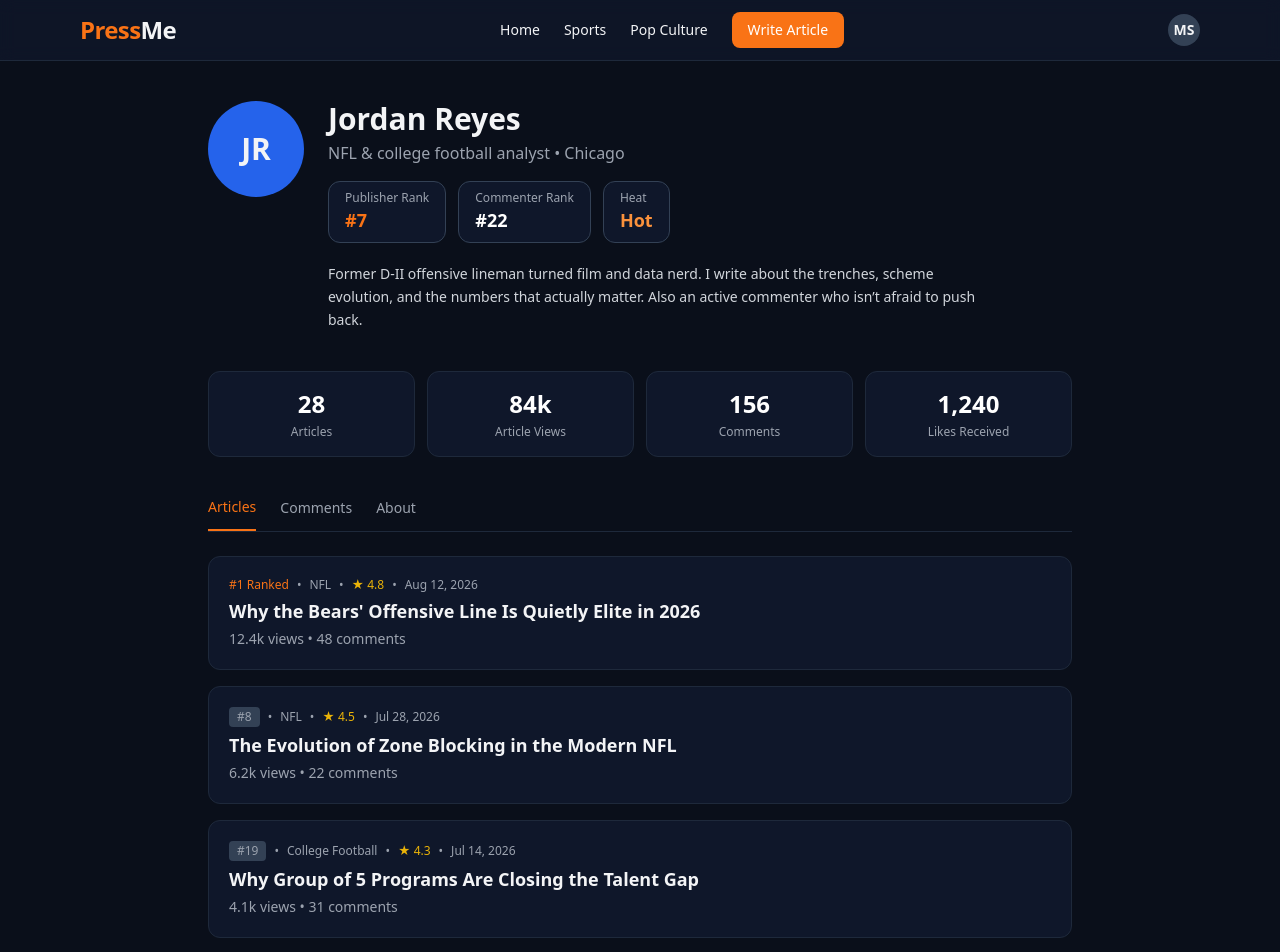
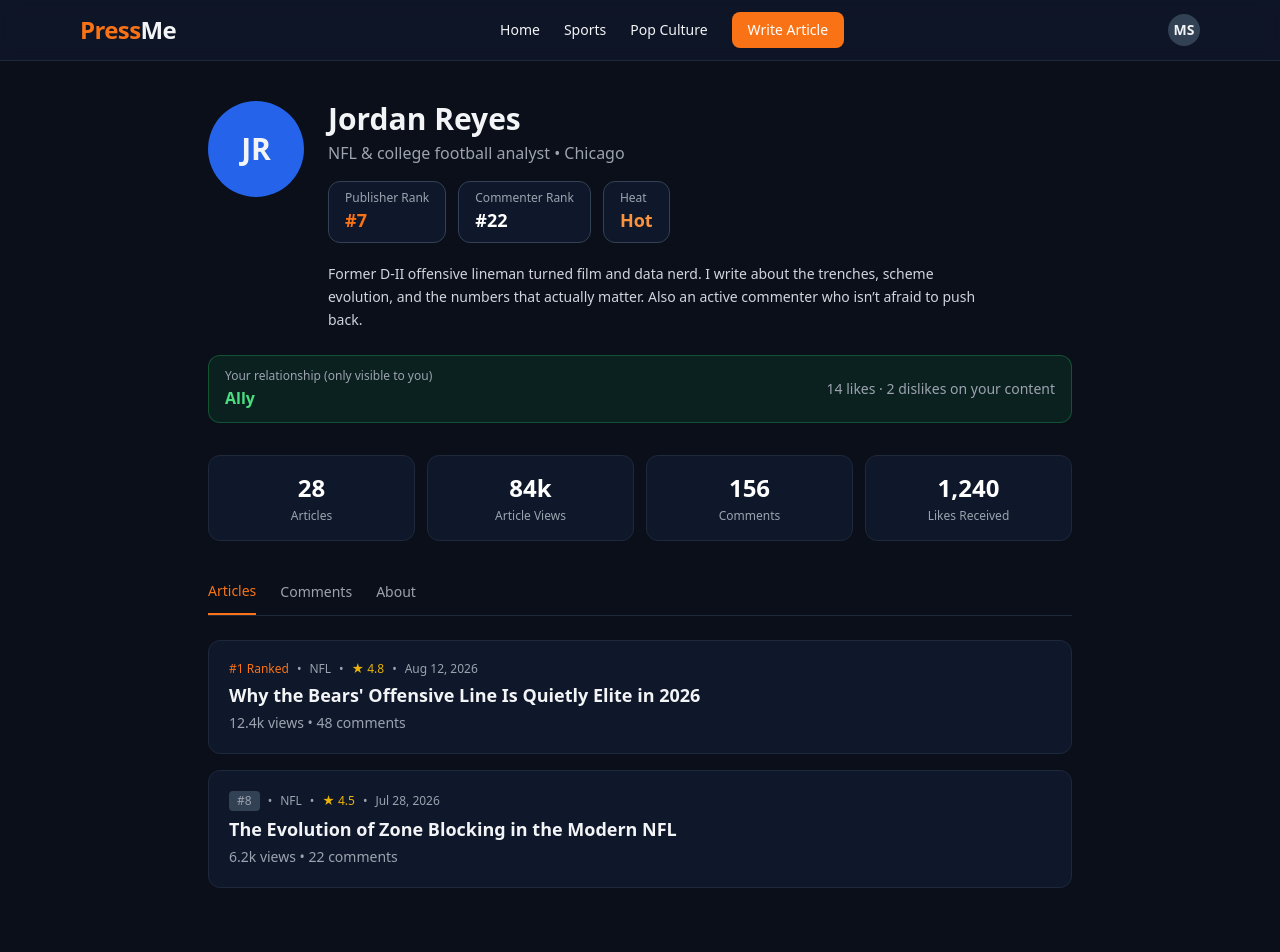
Before and after one commit to sheado44/-4, a Next.js app: page /profile in a window 1280 px wide. Shown: the top 952 px of the page. Built offline with nearby package versions, Linux system fonts and the light colour scheme.

Commit message:
Enhance profile page with relationship status display
Added a private relationship signal to display user's relationship status and interactions. Updated the profile layout and removed some commented-out code.

```diff
--- a/src/app/profile/page.tsx
+++ b/src/app/profile/page.tsx
@@ -6,10 +6,19 @@ import Link from "next/link";
 export default function ProfilePage() {
   const [activeTab, setActiveTab] = useState<"articles" | "comments" | "about">("articles");
 
+  // Prototype: this would only show when viewing someone else's profile
+  const relationship = {
+    status: "Ally", // Ally | Neutral | Foe | Unknown
+    likes: 14,
+    dislikes: 2,
+    color: "text-green-400",
+    bg: "bg-green-500/10 border-green-500/30",
+  };
+
   return (
     <main className="max-w-4xl mx-auto px-4 py-10">
       {/* Profile Header */}
-      <div className="flex flex-col sm:flex-row gap-6 items-start mb-10">
+      <div className="flex flex-col sm:flex-row gap-6 items-start mb-6">
         <div className="w-24 h-24 rounded-full bg-blue-600 flex items-center justify-center text-3xl font-bold shrink-0">
           JR
         </div>
@@ -39,6 +48,21 @@ export default function ProfilePage() {
           <p className="text-gray-300 max-w-2xl text-sm leading-relaxed">
             Former D-II offensive lineman turned film and data nerd. I write about the trenches, scheme evolution, and the numbers that actually matter. Also an active commenter who isn’t afraid to push back.
           </p>
+        </div>
+      </div>
+
+      {/* Private Relationship Signal (only visible to you) */}
+      <div className={`mb-8 rounded-xl border px-4 py-3 ${relationship.bg}`}>
+        <div className="flex flex-col sm:flex-row sm:items-center justify-between gap-2">
+          <div>
+            <div className="text-xs text-gray-400 mb-0.5">Your relationship (only visible to you)</div>
+            <div className={`font-semibold ${relationship.color}`}>
+              {relationship.status}
+            </div>
+          </div>
+          <div className="text-sm text-gray-400">
+            {relationship.likes} likes · {relationship.dislikes} dislikes on your content
+          </div>
         </div>
       </div>
 
@@ -133,22 +157,6 @@ export default function ProfilePage() {
             </h2>
             <p className="text-gray-400 text-sm">6.2k views • 22 comments</p>
           </div>
-
-          <div className="bg-forge-900 border border-forge-800 rounded-xl p-5">
-            <div className="flex items-center gap-2 text-xs text-gray-400 mb-1">
-              <span className="bg-forge-700 px-2 py-0.5 rounded">#19</span>
-              <span>•</span>
-              <span>College Football</span>
-              <span>•</span>
-              <span className="text-yellow-500">★ 4.3</span>
-              <span>•</span>
-              <span>Jul 14, 2026</span>
-            </div>
-            <h2 className="text-lg font-bold mb-1">
-              Why Group of 5 Programs Are Closing the Talent Gap
-            </h2>
-            <p className="text-gray-400 text-sm">4.1k views • 31 comments</p>
-          </div>
         </div>
       )}
 
@@ -169,13 +177,6 @@ export default function ProfilePage() {
               text: "The biometric data angle is underrated. Most people still think load management is just resting stars.",
               likes: 17,
               dislikes: 2,
-            },
-            {
-              article: "MLS Attendance Is Surging — But Not Where You Think",
-              time: "3d ago",
-              text: "Secondary markets driving growth makes total sense if you’ve been watching the league closely.",
-              likes: 9,
-              dislikes: 1,
             },
           ].map((c, i) => (
             <div
@@ -205,7 +206,7 @@ export default function ProfilePage() {
             Former D-II offensive lineman who now spends most of his time breaking down film and advanced metrics. Focused on the trenches, scheme trends, and the numbers that actually predict success.
           </p>
           <p className="text-gray-300 text-sm leading-relaxed">
-            Based in Chicago. Writes primarily about the NFL and college football, with occasional crossover into broader sports strategy topics.
+            Based in Chicago. Writes primarily about the NFL and college football.
           </p>
         </div>
       )}
```
